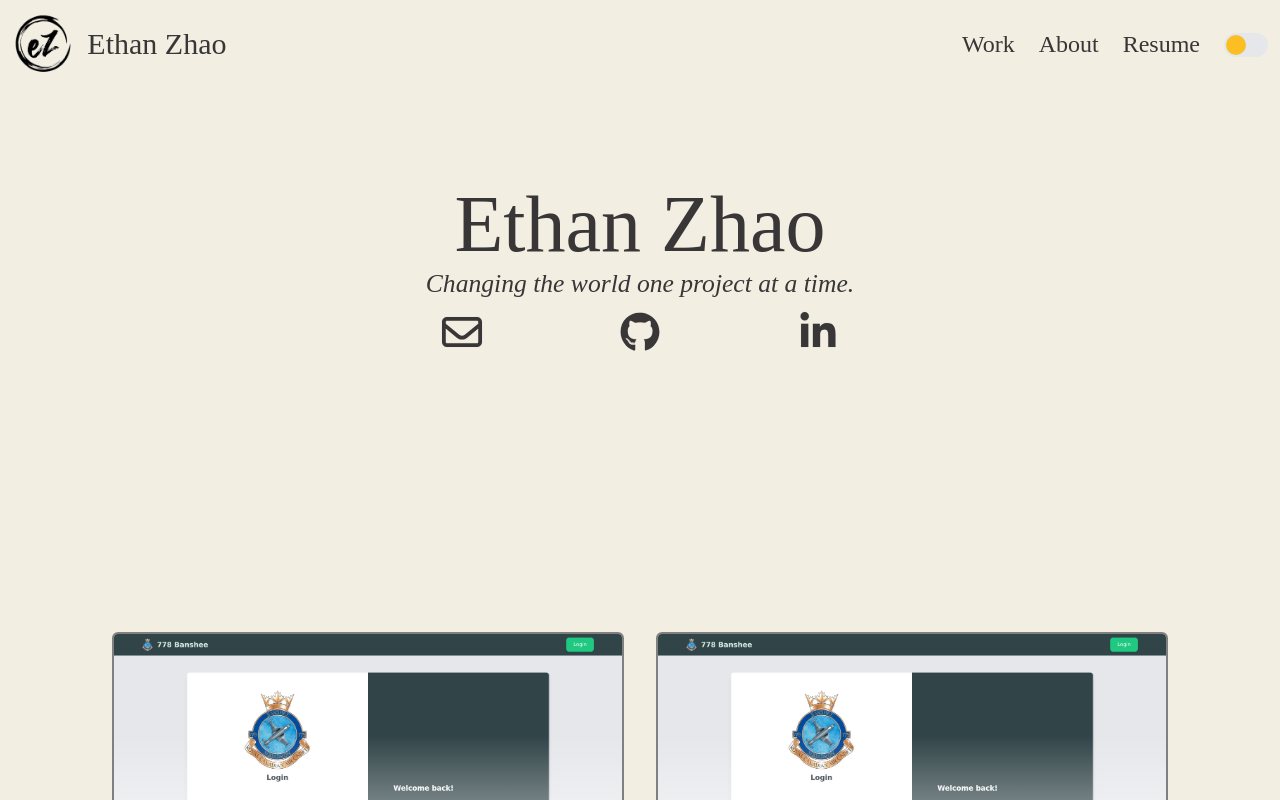
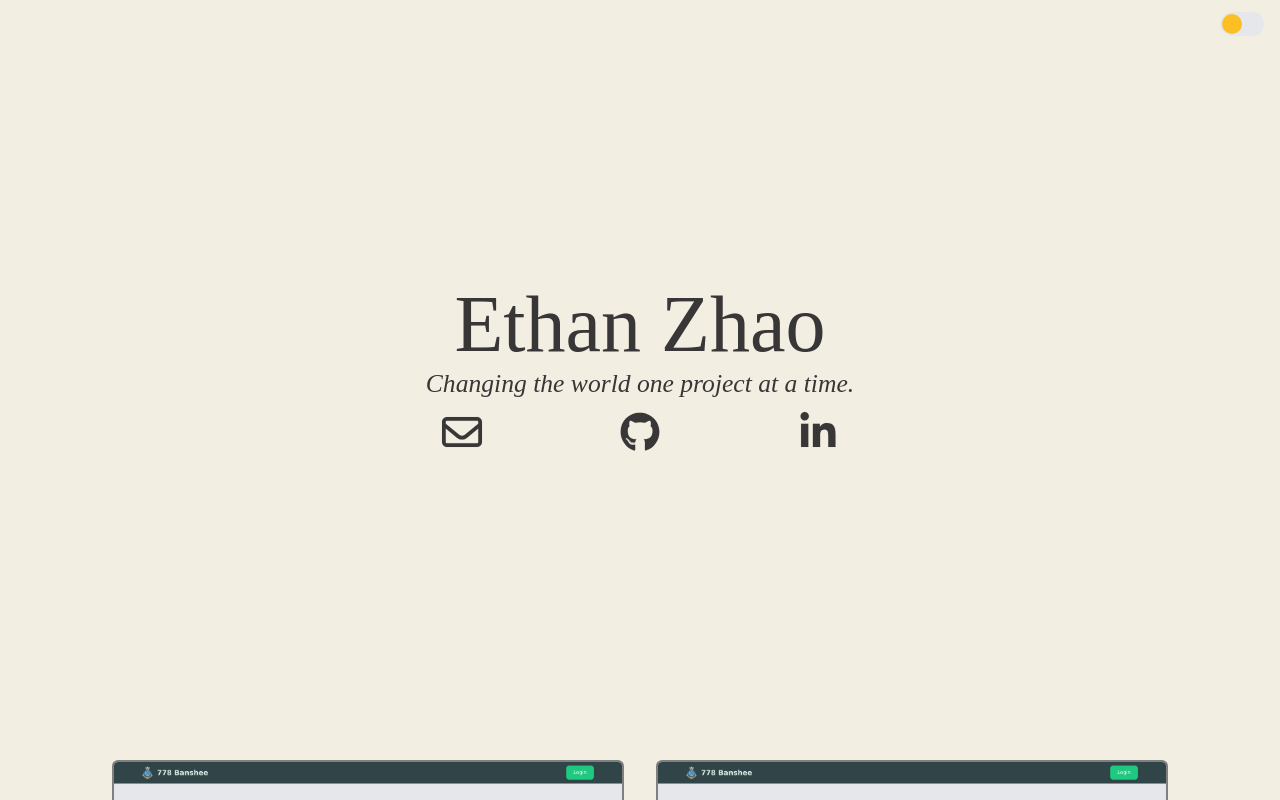
Before and after one commit to redmac135/personal-website, a SvelteKit app: page / in a window 1280 px wide. Shown: the top 800 px of the page. Built offline with nearby package versions, Linux system fonts and the light colour scheme; a web font is replaced by a local one.

Commit message:
clean welcome page
remove navbar
position theme switch absolute
remove logo from static files

```diff
--- a/src/routes/+page.svelte
+++ b/src/routes/+page.svelte
@@ -28,12 +28,4 @@
 
 <WelcomePage />
 
-<div class="spacer" />
-
 <ProjectCards />
-
-<style lang="postcss">
-	.spacer {
-		height: 16rem;
-	}
-</style>
--- a/src/routes/components/Navbar.svelte
+++ b/src/routes/components/Navbar.svelte
@@ -1,78 +1,16 @@
 <script lang="ts">
     import ThemeToggle from "./ThemeToggleButton.svelte";
     import { darkMode } from "../stores/stores";
-
-    let menu = 1;
-
-    $: logo = $darkMode === false ? '/images/blacklogo.png' : '/images/whitelogo.png';
 </script>
 
-<header class="wrapper">
-	<a href="/">
-		<img src={logo} class="logo" alt="Personal Logo" />
-	</a>
-	<div class="title">Ethan Zhao</div>
-	<nav class="links-wrapper">
-		<a href="/" on:click|preventDefault={() => (menu = 1)} class="link">Work</a>
-		<a href="/" on:click|preventDefault={() => (menu = 2)} class="link">About</a>
-		<a href="/" class="link">Resume</a>
-	</nav>
-	<div class="theme-wrapper">
-		<ThemeToggle />
-	</div>
-</header>
+<div class="theme-wrapper">
+    <ThemeToggle />
+</div>
 
 <style lang="postcss">
-    .wrapper {
-        display: flex;
-        flex-direction: column;
-        align-items: center;
-        margin: 0.75rem;
-    }
-
-    .logo {
-        margin-right: 0.75rem;
-        height: 4rem;
-        min-width: max-content;
-    }
-
-    .title {
-        display: none;
-        font-size: 1.875rem;
-        line-height: 2.25rem;
-    }
-
-    .links-wrapper {
-        display: flex;
-        justify-content: center;
-    }
-
-    .link {
-        display: inline;
-        margin-left: 1.5rem;
-        font-size: 1.5rem;
-        line-height: 2rem;
-    }
-
     .theme-wrapper {
-        padding-top: 0.5rem;
-    }
-
-    @media (min-width: 640px) {
-        .wrapper {
-            flex-direction: row;
-        }
-
-        .title {
-            display: block;
-        }
-
-        .links-wrapper {
-            margin-left: auto;
-        }
-
-        .theme-wrapper {
-            margin-left: 1.5rem;
-        }
+        position: absolute;
+        top: 0.75rem;
+        right: 1rem;
     }
 </style>
--- a/src/routes/pages/WelcomePage.svelte
+++ b/src/routes/pages/WelcomePage.svelte
@@ -14,9 +14,9 @@
 <style lang="postcss">
 	.wrapper {
 		display: flex;
-		padding-top: 6rem;
-		padding-left: 2rem;
-		padding-right: 2rem;
+		height: 93vh;
+		justify-content: center;
+		align-items: center;
 	}
 
 	.small-welcome {
@@ -60,18 +60,7 @@
 		stroke: currentColor;
 	}
 
-	@media (min-width: 768px) {
-		.wrapper {
-			padding-left: 2rem;
-			padding-right: 2rem;
-		}
-	}
-
 	@media (min-width: 1024px) {
-    	.wrapper {
-    	    justify-content: center;
-    	}
-
 		.small-welcome {
 			display: none;
 		}
```
Also changed, not shown: static/images/blacklogo.png (deleted), static/images/whitelogo.png (deleted).
